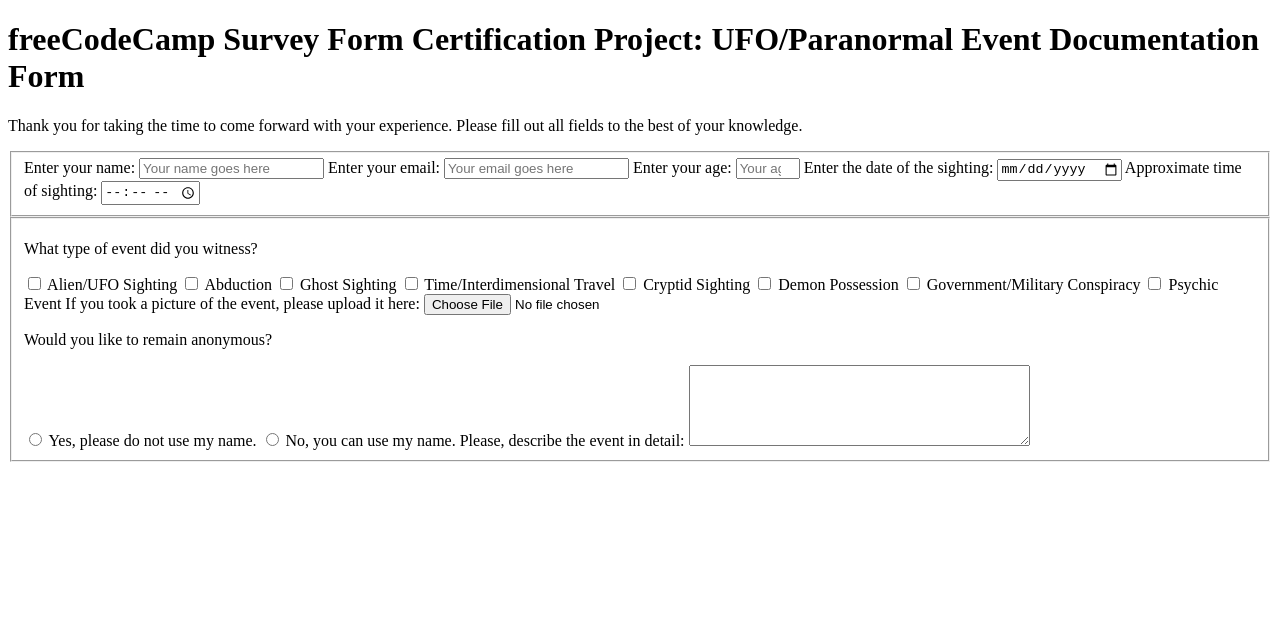
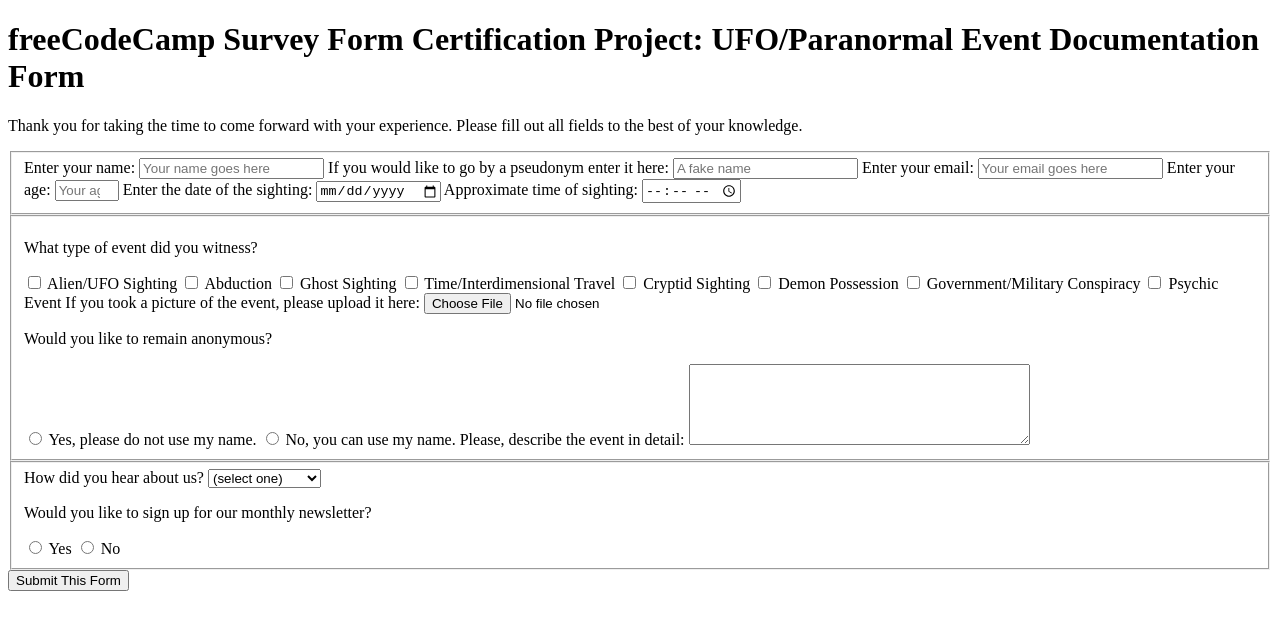
Before and after one commit to jholson1030/freecodecamp-survey-form, a plain HTML site: page index.html in a window 1280 px wide. Drawn offline with Linux system fonts and the light colour scheme.

Commit message:
Finish third fieldset

```diff
--- a/index.html
+++ b/index.html
@@ -15,6 +15,8 @@
             <fieldset>
                 <label id="name-label">Enter your name: <input id="name" type="text" required name="name"
                     placeholder="Your name goes here" /></label>
+                <label id="user-label">If you would like to go by a pseudonym enter it here: <input id="user"
+                    type="text" name="user" placeholder="A fake name"</label>
                 <label id="email-label">Enter your email: <input id="email" type="email" required name="email"
                     placeholder="Your email goes here" /></label>
                 <label id="number-label">Enter your age: <input id="number" type="number" min="13" max="120" required
@@ -34,7 +36,7 @@
                 <label><input type="checkbox" name="event-type" class="inline" /> Psychic Event</label>
                 <!--Add more options here later-->
                 <label>If you took a picture of the event, please upload it here: <input type="file" name="photo" /></label>
-                <p class="radio">Would you like to remain anonymous?</p>
+                <p class="radio-anon">Would you like to remain anonymous?</p>
                 <label><input type="radio" name="anon" class="inline" required /> Yes, please do not use my name.</label>
                 <label><input type="radio" name="anon" class="inline" required /> No, you can use my name.</label>
                 <label>Please, describe the event in detail:
@@ -43,6 +45,23 @@
                 </textarea>
                 </label>
             </fieldset>
+            <fieldset>
+                <label>How did you hear about us?
+                    <select name="referrer">
+                        <option value="">(select one)</option>
+                        <option value="1">YouTube</option>
+                        <option value="2">Friend/Family</option>
+                        <option value="3">Website/Forum</option>
+                        <option value="4">Radio</option>
+                        <option value="5">News</option>
+                        <option value="6">Other</option>
+                    </select>
+                </label>
+                <p class="radio-signup">Would you like to sign up for our monthly newsletter?</p>
+                <label><input type="radio" name="signup" class="inline" required /> Yes</label>
+                <label><input type="radio" name="signup" class="inline" required /> No</label>
+            </fieldset>
+            <input type="submit" value="Submit This Form" />
         </form>
     </body>
 </html>
```
